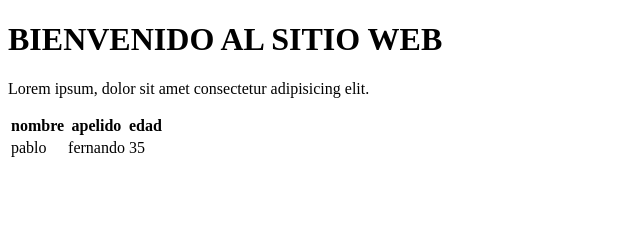
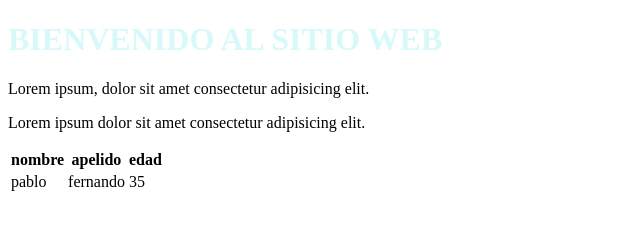
Before and after one commit to DesireeCrespo/Ejercicio-1, a plain HTML site: page index.HTML in a window 1280 px wide. Shown: the whole page, without its empty margins (0-640 px from the left). Drawn offline with Linux system fonts and the light colour scheme.

Commit message:
add new change in body

```diff
--- a/css/style.css
+++ b/css/style.css
@@ -0,0 +1,3 @@
+h1{
+color: rgb(215, 249, 250);
+}
--- a/index.HTML
+++ b/index.HTML
@@ -14,6 +14,7 @@
         Lorem ipsum, dolor sit amet consectetur adipisicing elit.
 
     </p>
+    <p>Lorem ipsum dolor sit amet consectetur adipisicing elit.</p>
     <table>
         <tr>
             <th>nombre</th>
```
Also changed, not shown: 1 other file.
